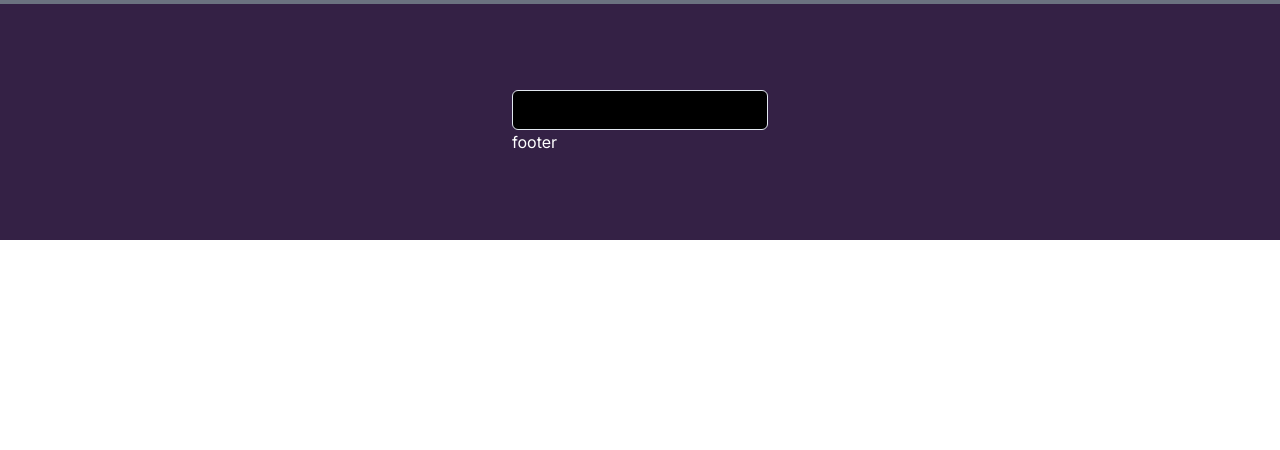
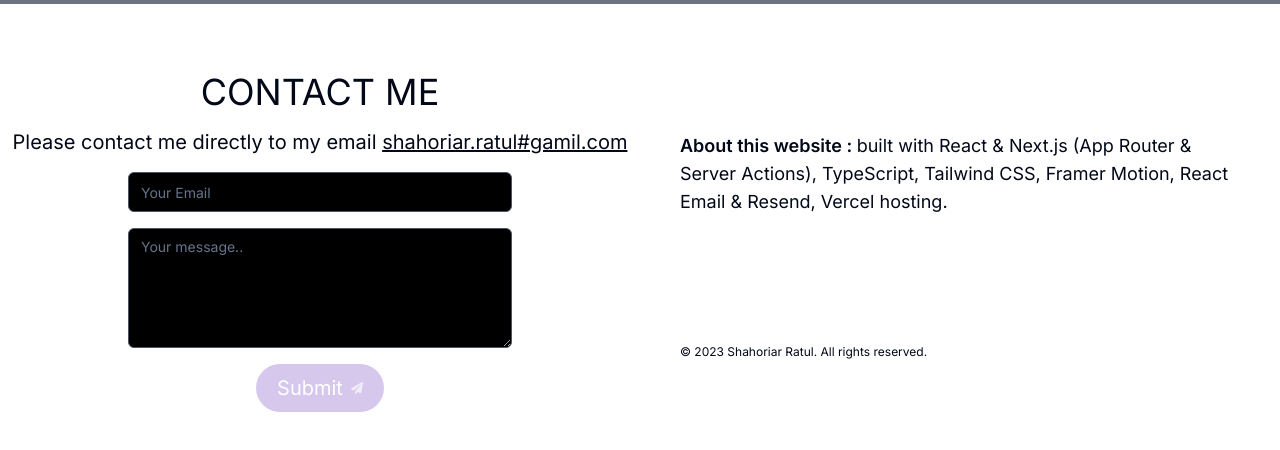
Before and after one commit to Shahoriarratul/PortFolio, a Next.js app: page /Footer in a window 1280 px wide. Shown: the top 450 px of the page. Built offline with nearby package versions, Linux system fonts and the light colour scheme.

Commit message:
added footer and about me

```diff
--- a/app/About/page.tsx
+++ b/app/About/page.tsx
@@ -4,9 +4,51 @@ export default function About() {
   return (
     <div
       id="about"
-      className="flex flex-col items-center justify-center h-screen border-b-4 border-black w-full"
+      className="flex h-screen w-full flex-col items-center justify-center border-b-4 border-black text-justify sm:w-[120vh] sm:text-center sm:text-2xl"
     >
-      <h1>About</h1>
+      <p className="mb-8 text-center text-3xl font-medium capitalize sm:text-5xl ">
+        About me
+      </p>
+      <p className="mb-3">
+        During my Bachelor in{" "}
+        <span className="font-bold">
+          Information and Communication Technology
+        </span>
+        , I decided to pursue my passion for programming. I enrolled many
+        courses to try out diffrent language and frameworks. I started with{" "}
+        <span className="font-bold">java </span>
+        and gradually move toward <span className="font-bold">c#</span> but
+        finally i was hooked to Javascript. Then after graduation I finally
+        decided to learn{" "}
+        <span className="font-medium">full-stack web development</span>.{" "}
+        <span className="italic">My favorite part of programming</span> is the
+        problem-solving aspect. I <span className="underline">love</span> the
+        feeling of finally figuring out a solution to a problem. My core stack
+        is{" "}
+        <span className="font-medium text-violet-300">
+          React, Next.js, Node.js and MongoDB.
+        </span>
+        <span>
+          {" "}
+          I use GSAP , Framer motion and motion js to animate my webiste
+        </span>
+        . I am also familiar with TypeScript and Prisma. I am always looking to
+        learn new technologies. I am currently looking for a{" "}
+        <span className="font-medium">full-time position</span> as a software
+        developer.
+      </p>
+
+      <p>
+        <span className="italic">When I`&apos;m not coding</span>, I enjoy
+        playing video games, watching movies. I also enjoy{" "}
+        <span className="font-medium">learning new things</span>. I am currently
+        learning about{" "}
+        <span className="font-medium">
+          {" "}
+          front end animation with diffrent library
+        </span>
+        .
+      </p>
     </div>
   );
 }
--- a/app/Footer/page.tsx
+++ b/app/Footer/page.tsx
@@ -1,15 +1,63 @@
-import React from "react";
+import React, { EventHandler, FormEvent } from "react";
+import { FaPaperPlane } from "react-icons/fa";
 import { Input } from "@/components/ui/input";
+import { Textarea } from "@/components/ui/textarea";
+import { useFormStatus } from "react-dom";
 
 export default function Footer() {
+  const { pending } = useFormStatus();
+  function handleSubmit(e: FormEvent) {
+    e.preventDefault;
+    alert(" email sent");
+  }
   return (
     <div
       id="footer"
-      className="flex h-60 w-full flex-col items-center justify-center border-t-4 border-gray-500 bg-[#342145]"
+      className="flex h-[60vh] w-full flex-col justify-between border-t-4 border-gray-500 sm:flex-row"
     >
-      <div className="felx items-center">
-        <Input className=" w-[20vw] bg-black" />
-        <h1 className=" text-white">footer</h1>
+      <div className=" sm:basis-1/2">
+        <form
+          onSubmit={handleSubmit}
+          className="flex h-full flex-col items-center justify-center space-y-4 text-xl"
+        >
+          <div className=" text-4xl">CONTACT ME</div>
+          <div className=" text- ">
+            Please contact me directly to my email{" "}
+            <span className=" underline">shahoriar.ratul#gamil.com</span>
+          </div>
+          <Input
+            placeholder="Your Email"
+            className=" w-[30vw] border-gray-600 bg-black text-start"
+          />
+          <Textarea
+            placeholder="Your message.."
+            className=" h-[15vh] w-[30vw] border-gray-600 bg-black"
+          />
+          <button
+            type="submit"
+            className="group flex h-[3rem] w-[8rem] items-center justify-center gap-2 rounded-full bg-violet-800/25 text-white outline-none transition-all hover:scale-110 hover:bg-gray-950 focus:scale-110 active:scale-105 disabled:scale-100 disabled:bg-opacity-65 dark:bg-white dark:bg-opacity-10"
+            disabled={pending}
+          >
+            {pending ? (
+              <div className="h-5 w-5 animate-spin rounded-full border-b-2 border-white"></div>
+            ) : (
+              <>
+                Submit{" "}
+                <FaPaperPlane className="text-xs opacity-70 transition-all group-hover:-translate-y-1 group-hover:translate-x-1" />{" "}
+              </>
+            )}
+          </button>
+        </form>
+      </div>
+      <div className=" space-y-32 p-10 py-32 sm:basis-1/2">
+        <p className=" text-lg">
+          <span className="font-semibold">About this website : </span> built
+          with React & Next.js (App Router & Server Actions), TypeScript,
+          Tailwind CSS, Framer Motion, React Email & Resend, Vercel hosting.
+        </p>
+        <small className="absolute mb-2 block text-xs">
+          &copy; 2023 Shahoriar Ratul. All rights reserved.
+        </small>
       </div>
     </div>
   );
--- a/app/Hero/page.tsx
+++ b/app/Hero/page.tsx
@@ -53,7 +53,7 @@ export default function Hero() {
             </span>
           </Link>
           <a
-            className=" group flex cursor-pointer items-center gap-2 rounded-full border border-violet-800 bg-opacity-45 px-7 py-3 text-xl outline-none transition hover:scale-110 hover:bg-violet-800/50 focus:scale-105 active:scale-105 dark:bg-white/10"
+            className=" group flex cursor-pointer items-center gap-2 rounded-full border border-violet-800 bg-opacity-45 px-7 py-3 text-xl outline-none transition duration-300 hover:scale-110 hover:bg-violet-800/50 focus:scale-105 active:scale-105 dark:bg-white/10"
             href="/Shahoriar_Ratul_CV.pdf"
             download
           >
--- /dev/null
+++ b/components/ui/textarea.tsx
@@ -0,0 +1,24 @@
+import * as React from "react"
+
+import { cn } from "@/lib/utils"
+
+export interface TextareaProps
+  extends React.TextareaHTMLAttributes<HTMLTextAreaElement> {}
+
+const Textarea = React.forwardRef<HTMLTextAreaElement, TextareaProps>(
+  ({ className, ...props }, ref) => {
+    return (
+      <textarea
+        className={cn(
+          "flex min-h-[80px] w-full rounded-md border border-input bg-background px-3 py-2 text-sm ring-offset-background placeholder:text-muted-foreground focus-visible:outline-none focus-visible:ring-2 focus-visible:ring-ring focus-visible:ring-offset-2 disabled:cursor-not-allowed disabled:opacity-50",
+          className
+        )}
+        ref={ref}
+        {...props}
+      />
+    )
+  }
+)
+Textarea.displayName = "Textarea"
+
+export { Textarea }
```
